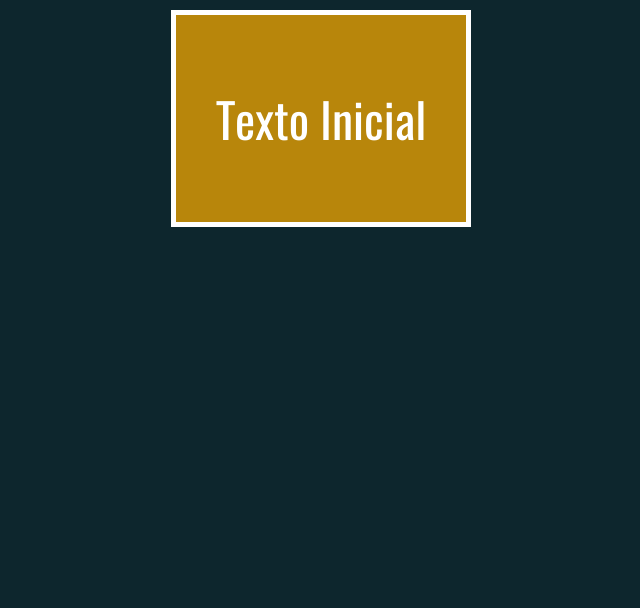
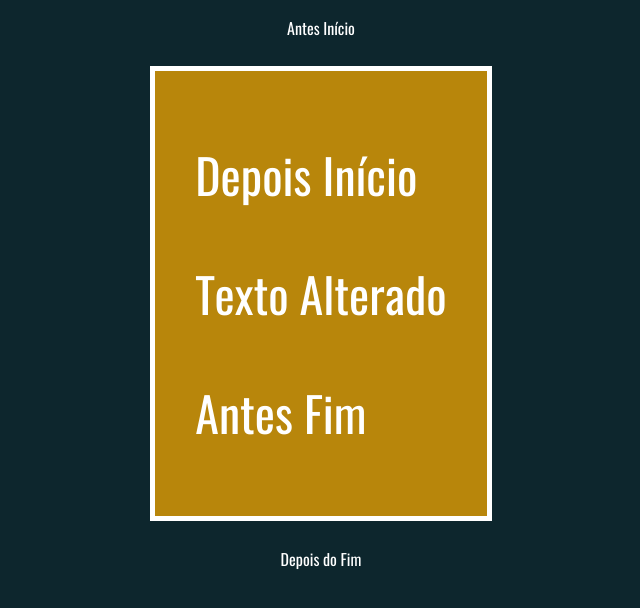
Before and after one commit to LucasBondeDeSouza/Integrando-HTML-CSS-e-JS, a plain HTML site: page 05-ModificandoHTML/modificandoHTML2.html in a window 1280 px wide. Shown: the whole page, without its empty margins (319-959 px from the left). Drawn offline with Linux system fonts and the light colour scheme.

Commit message:
atualização

```diff
--- a/05-ModificandoHTML/modificandoHTML2.html
+++ b/05-ModificandoHTML/modificandoHTML2.html
@@ -12,7 +12,26 @@
         <p>Texto Inicial</p>
     </div>
     <script>
-        // ...
+        const div = document.querySelector('div')
+        // Alterando texto do elemento
+        div.innerHTML = 'Texto Alterado'
+
+        // div.outerHTML = 'Texto Alterado'
+
+        // Incluindo Texto antes do começo do elemento
+        div.insertAdjacentHTML('beforebegin', '<p>Antes Início</p>')
+
+        // Incluindo Texto no inicio do elemento
+        div.insertAdjacentHTML('afterbegin', '<p>Depois Início</p>')
+
+        // Incluindo Texto no fim do elemento
+        div.insertAdjacentHTML('beforeend', '<p>Antes Fim</p>')
+
+        // Incluindo Texto depois do elemento
+        div.insertAdjacentHTML('afterend', '<p>Depois do Fim</p>')
+
+        // Somente texto (Sem Tags)
+        console.log(div.innerHTML)
     </script>
 </body>
 
```
